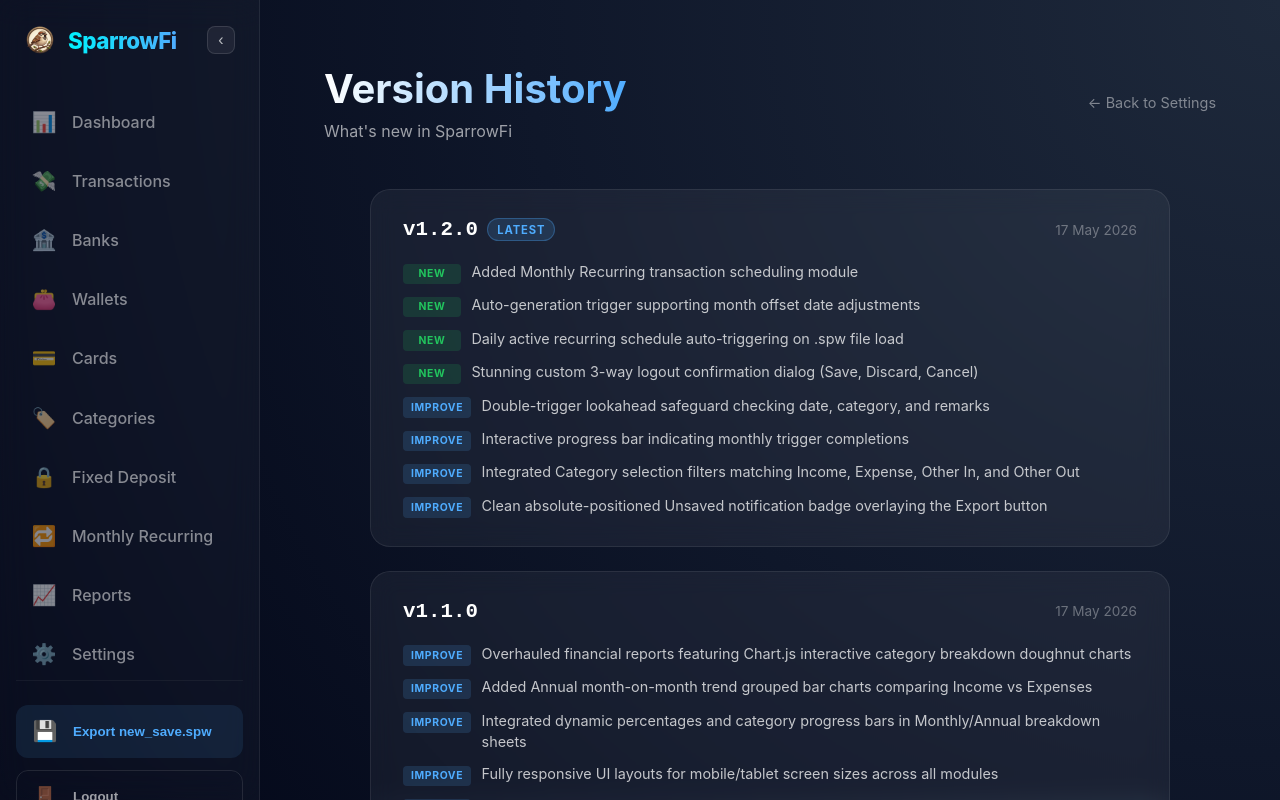
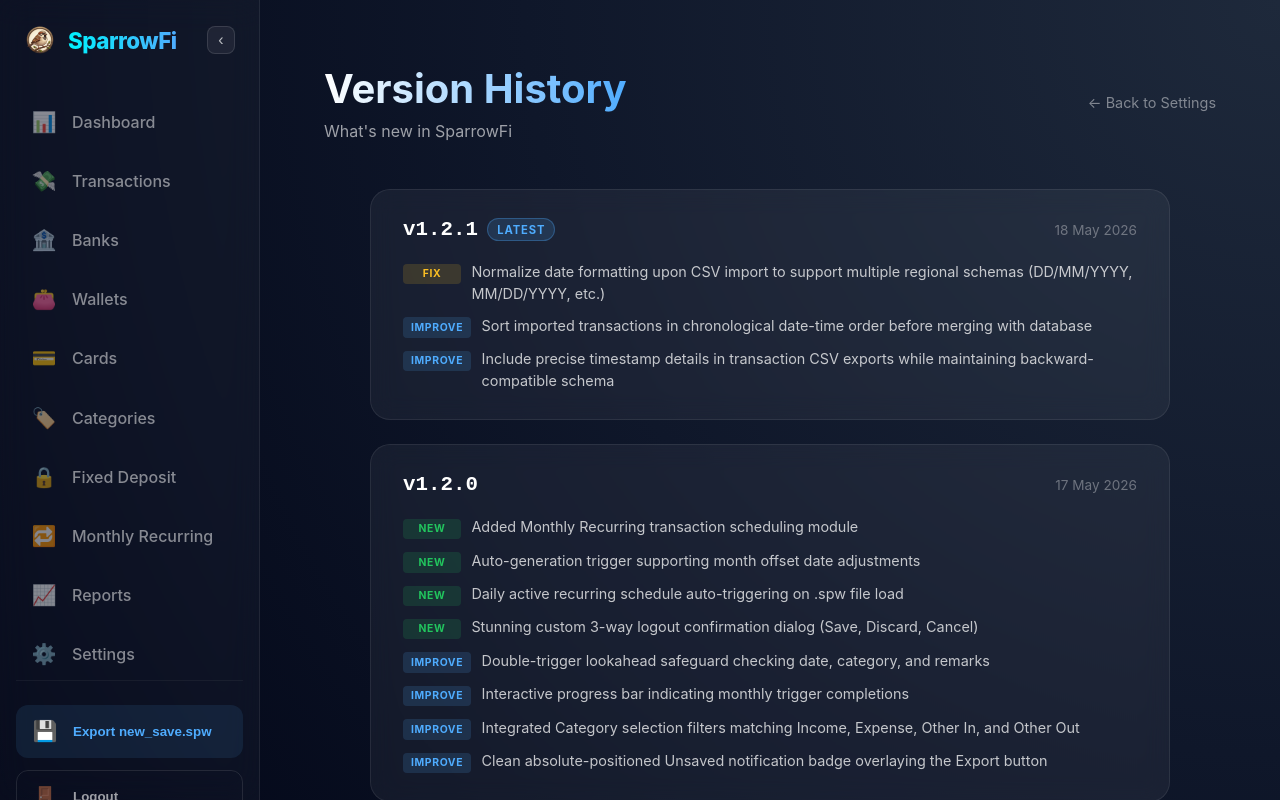
Before and after one commit to tommycwz/SparrowFi, an Angular app: page /version-log in a window 1280 px wide. Shown: the top 800 px of the page. Built offline with nearby package versions, Linux system fonts and the light colour scheme.

Commit message:
Fix import transaction function

```diff
--- a/package.json
+++ b/package.json
@@ -1,6 +1,6 @@
 {
   "name": "sparrow-fi",
-  "version": "1.2.0",
+  "version": "1.2.1",
   "scripts": {
     "ng": "ng",
     "start": "ng serve",
--- a/src/app/transaction/transaction.ts
+++ b/src/app/transaction/transaction.ts
@@ -320,7 +320,7 @@
   exportCSV() {
     const headers = ['Date', 'Type', 'Amount', 'Account Type', 'Account Name', 'Category', 'Notes'];
     const rows = this.transactions().map(t => [
-      t.date,
+      t.date + (t.time ? ' ' + t.time : ''),
       t.type,
       t.amount.toString(),
       t.accountType,
@@ -357,7 +357,7 @@
     const lines = text.split('\n');
     if (lines.length <= 1) return;
 
-    let importedCount = 0;
+    const parsedTransactions: any[] = [];
 
     for (let i = 1; i < lines.length; i++) {
       const line = lines[i].trim();
@@ -385,7 +385,7 @@
 
       if (row.length < 7) continue;
 
-      const [date, type, amountStr, accountType, accountName, categoryName, notes] = row;
+      const [dateStr, type, amountStr, accountType, accountName, categoryName, notes] = row;
       const amount = parseFloat(amountStr);
       if (isNaN(amount)) continue;
 
@@ -423,8 +423,28 @@
         accId = 'others';
       }
 
-      this.stateService.addTransaction({
+      // Parse date & time
+      let rawDate = dateStr.replace(/^"|"$/g, '').trim();
+      let rawTime = '00:00:00';
+      if (rawDate.includes(' ')) {
+        const parts = rawDate.split(' ');
+        rawDate = parts[0];
+        rawTime = parts[1];
+      } else if (rawDate.includes('T')) {
+        const parts = rawDate.split('T');
+        rawDate = parts[0];
+        rawTime = parts[1];
+      }
+
+      const date = this.normalizeDateToISO(rawDate);
+      let time = rawTime.replace(/^"|"$/g, '').trim();
+      if (!time || !/^\d{2}:\d{2}/.test(time)) {
+        time = '00:00:00';
+      }
+
+      parsedTransactions.push({
         date,
+        time,
         amount,
         type: type as 'income' | 'expense' | 'others-in' | 'others-out',
         accountType: parsedAccType,
@@ -432,9 +452,67 @@
         categoryId: categoryId,
         notes: notes.replace(/^"|"$/g, '')
       });
-      importedCount++;
     }
 
-    alert(`Successfully imported ${importedCount} transactions!`);
+    // Sort by date-time ascending
+    parsedTransactions.sort((a, b) => {
+      const dateTimeA = new Date(`${a.date}T${a.time || '00:00:00'}`).getTime();
+      const dateTimeB = new Date(`${b.date}T${b.time || '00:00:00'}`).getTime();
+      return dateTimeA - dateTimeB;
+    });
+
+    // Add sorted transactions to state service
+    for (const t of parsedTransactions) {
+      this.stateService.addTransaction(t);
+    }
+
+    alert(`Successfully imported ${parsedTransactions.length} transactions!`);
+  }
+
+  private normalizeDateToISO(dateStr: string): string {
+    const clean = dateStr.replace(/^"|"$/g, '').trim();
+    if (!clean) return new Date().toISOString().split('T')[0];
+
+    // Handle slashes (e.g. DD/MM/YYYY or YYYY/MM/DD)
+    if (clean.includes('/')) {
+      const parts = clean.split('/');
+      if (parts.length === 3) {
+        if (parts[0].length === 4) {
+          // YYYY/MM/DD
+          return `${parts[0]}-${parts[1].padStart(2, '0')}-${parts[2].padStart(2, '0')}`;
+        } else {
+          // DD/MM/YYYY or MM/DD/YYYY (defaulting to Malaysian DD/MM/YYYY)
+          let day = parseInt(parts[0], 10);
+          let month = parseInt(parts[1], 10);
+          const year = parts[2];
+          if (month > 12) {
+            // Swap if it's MM/DD/YYYY
+            const tmp = day;
+            day = month;
+            month = tmp;
+          }
+          return `${year}-${String(month).padStart(2, '0')}-${String(day).padStart(2, '0')}`;
+        }
+      }
+    }
+
+    // Handle hyphens in DD-MM-YYYY or MM-DD-YYYY
+    if (clean.includes('-')) {
+      const parts = clean.split('-');
+      if (parts.length === 3 && parts[2].length === 4) {
+        let day = parseInt(parts[0], 10);
+        let month = parseInt(parts[1], 10);
+        const year = parts[2];
+        if (month > 12) {
+          const tmp = day;
+          day = month;
+          month = tmp;
+        }
+        return `${year}-${String(month).padStart(2, '0')}-${String(day).padStart(2, '0')}`;
+      }
+    }
+
+    // Default: assume YYYY-MM-DD
+    return clean;
   }
 }
--- a/src/app/version-log/version-log.ts
+++ b/src/app/version-log/version-log.ts
@@ -22,9 +22,18 @@
 
   entries: VersionEntry[] = [
     {
+      version: '1.2.1',
+      date: '18 May 2026',
+      tag: 'latest',
+      changes: [
+        { type: 'fix', text: 'Normalize date formatting upon CSV import to support multiple regional schemas (DD/MM/YYYY, MM/DD/YYYY, etc.)' },
+        { type: 'improve', text: 'Sort imported transactions in chronological date-time order before merging with database' },
+        { type: 'improve', text: 'Include precise timestamp details in transaction CSV exports while maintaining backward-compatible schema' }
+      ]
+    },
+    {
       version: '1.2.0',
       date: '17 May 2026',
-      tag: 'latest',
       changes: [
         { type: 'new', text: 'Added Monthly Recurring transaction scheduling module' },
         { type: 'new', text: 'Auto-generation trigger supporting month offset date adjustments' },
```
Also changed, not shown: 11 other files (tests, documents, lock files or other folders).
